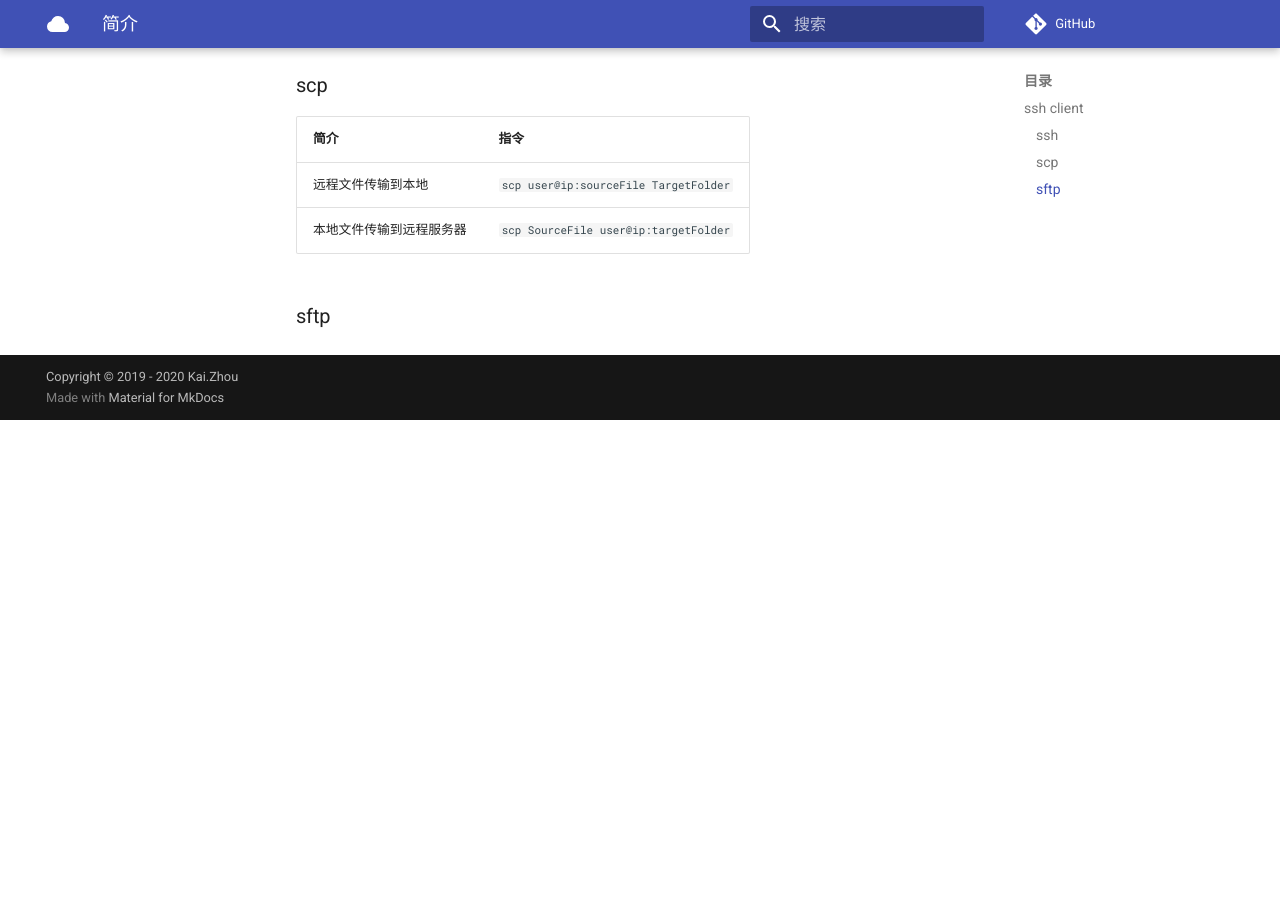
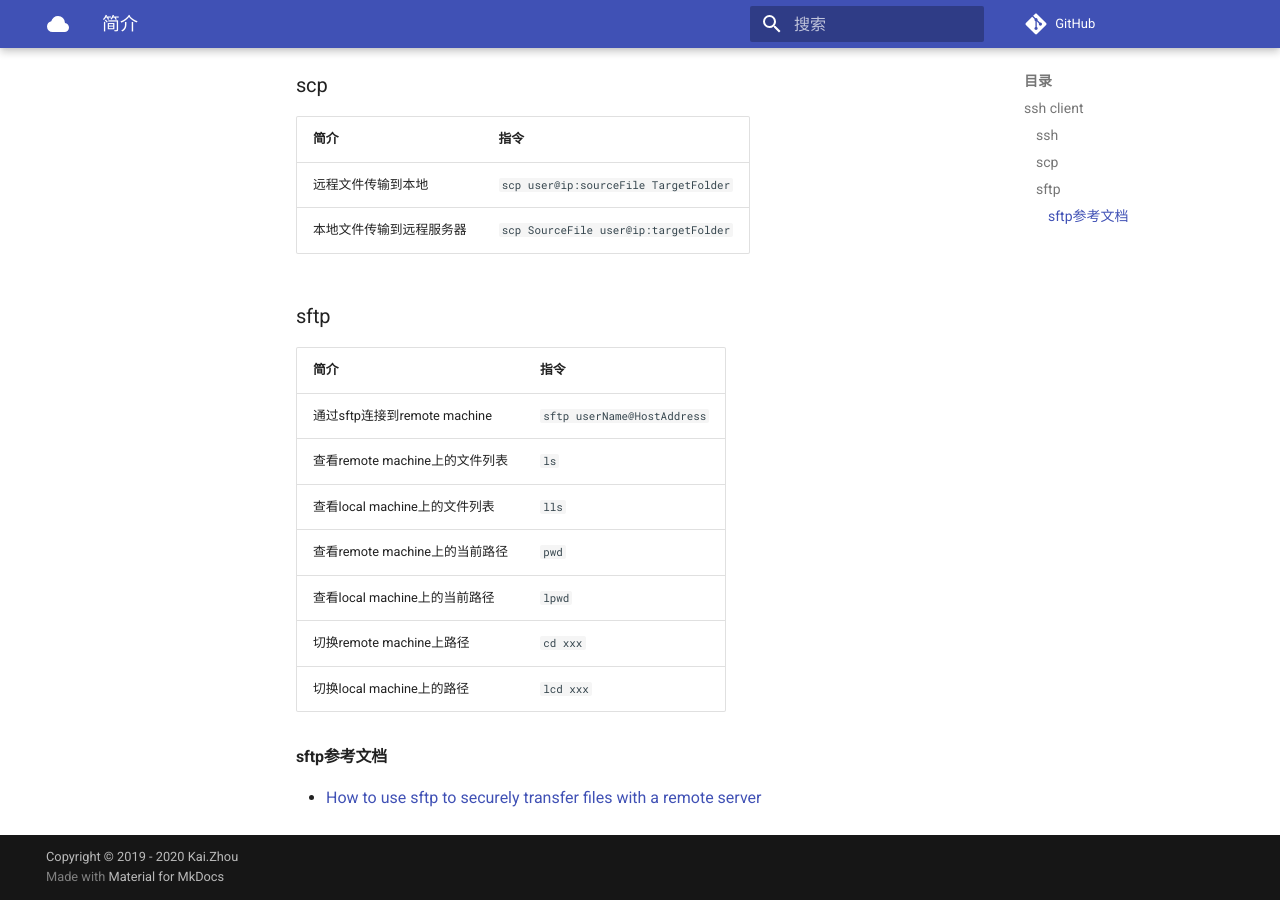
Before and after one commit to zhoukaidev/ks_blog, an MkDocs documentation site: the page built from docs/shell/linux/tools/ssh.md, in a window 1280 px wide and 900 px high, scrolled down 784 px. Built offline with MkDocs 1.6.1 and Material for MkDocs 9.7.7, drawn with Linux system fonts in a browser that asks for light colours; comment, search, counter and statistics services are not loaded; before the commit the page ends 1204 px from its top, so only the background shows below that.

Commit message:
Add doc about sftp

```diff
--- a/docs/shell/linux/tools/ssh.md
+++ b/docs/shell/linux/tools/ssh.md
@@ -28,3 +28,17 @@
 | 本地文件传输到远程服务器 | `scp SourceFile user@ip:targetFolder` |
 
 ### sftp
+
+| 简介  |  指令   |
+|-------|---------|
+| 通过sftp连接到remote machine  | `sftp userName@HostAddress` |
+| 查看remote machine上的文件列表 | `ls`  |
+| 查看local machine上的文件列表  | `lls`  |
+| 查看remote machine上的当前路径 |  `pwd`  |
+| 查看local machine上的当前路径 | `lpwd`  |
+| 切换remote machine上路径  |  `cd xxx`  |
+| 切换local machine上的路径 | `lcd xxx`  |
+
+#### sftp参考文档
+
+* [How to use sftp to securely transfer files with a remote server](https://www.digitalocean.com/community/tutorials/how-to-use-sftp-to-securely-transfer-files-with-a-remote-server)
```
